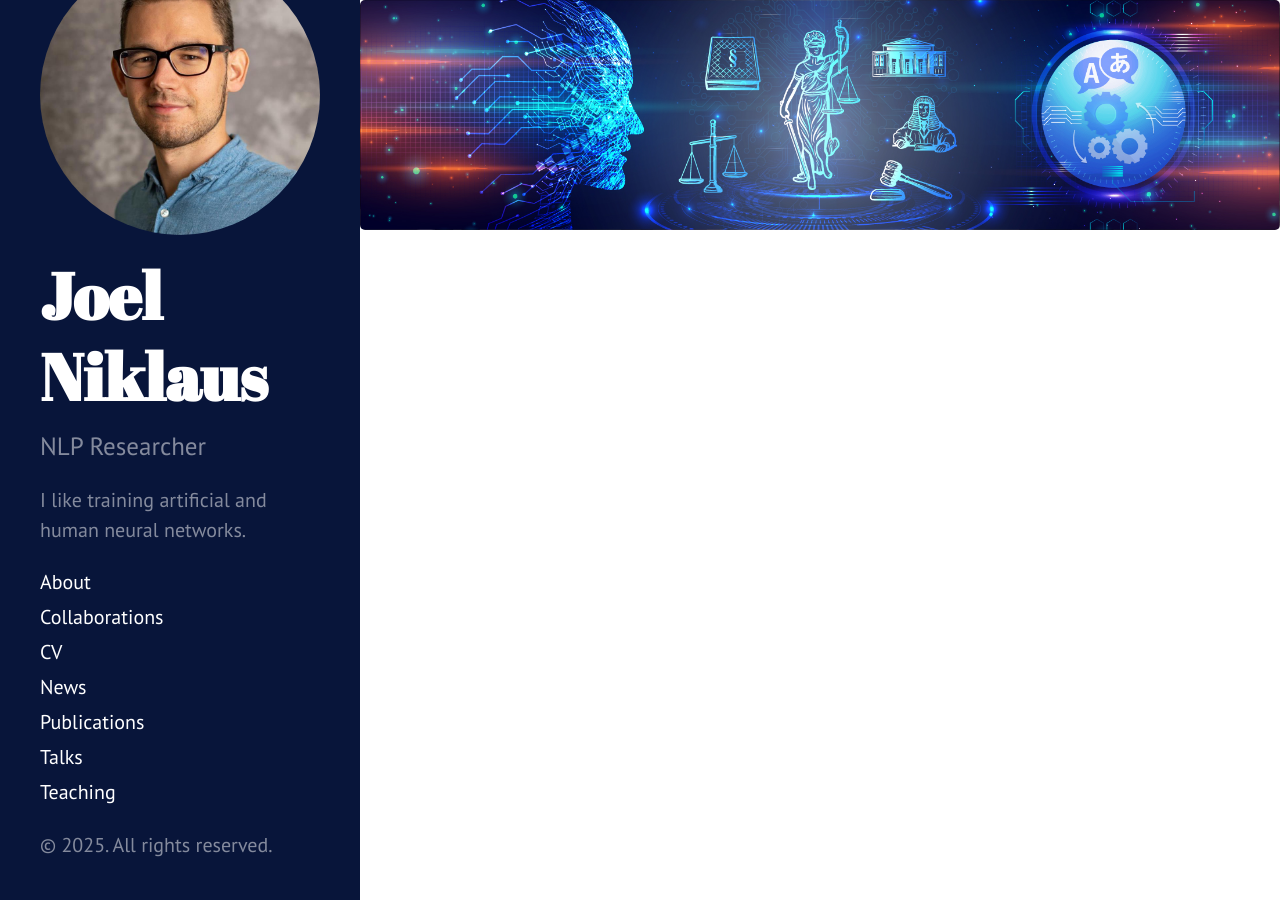
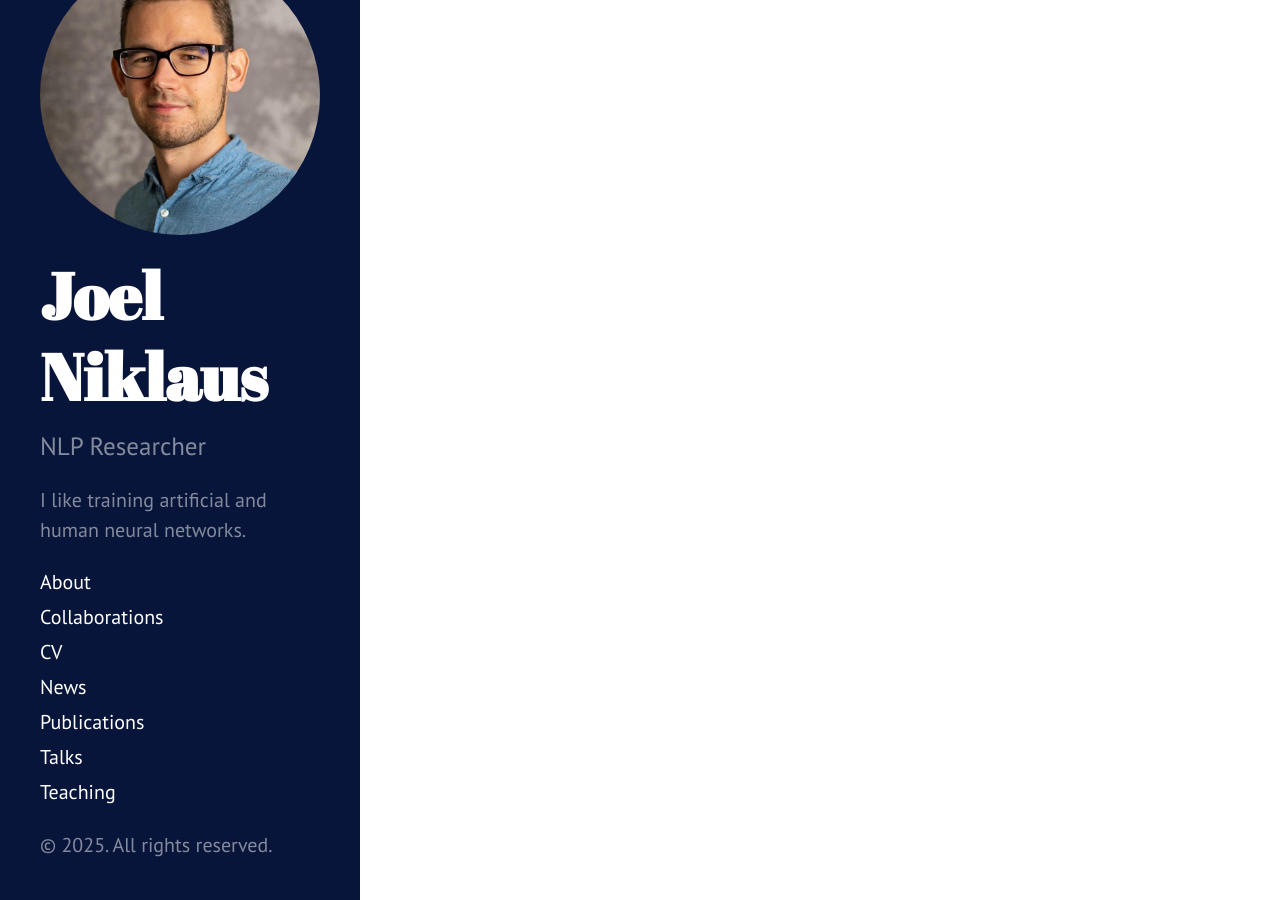
Before and after one commit to JoelNiklaus/joelniklaus.github.io, a Jekyll site: the page built from _pages/meet.md, in a window 1280 px wide and 900 px high. Built offline with Jekyll 4.4.1, drawn with Linux system fonts in a browser that asks for light colours; a style sheet for code colours, icons or effects is not loaded.

Commit message:
hide banner image for the meet page

```diff
--- a/_layouts/default.html
+++ b/_layouts/default.html
@@ -3,7 +3,9 @@
 	{% include head.html %}
 	<body class="theme-base-1a">
 		{% include sidebar.html %}
+		{% unless page.hide_banner %}
 		<img src="{{ '/public/banner_1584x396.jpeg' | relative_url }}" alt="" class="banner-image" style="max-width: 100%;">
+		{% endunless %}
 		<div class="content container">
 			{{ content }}
 		</div>
```
Also changed, not shown: _pages/meet.md (+1 -0 lines).
